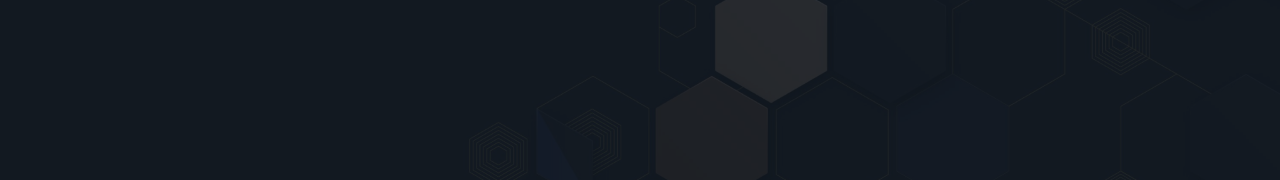
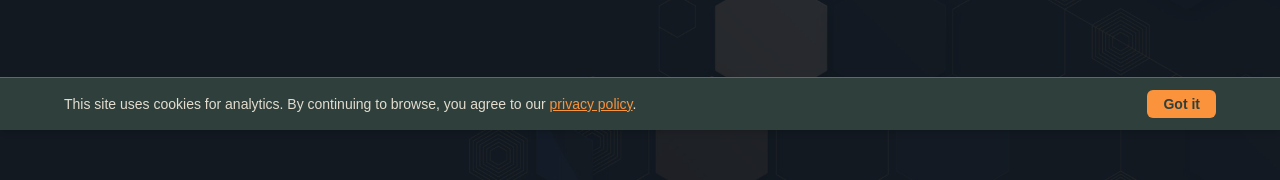
Before and after one commit to WHfeed/trump-feed-dashboard, a React (Vite) app: page / in a window 1280 px wide. Shown: the part 670-850 px from the top of the page. Built offline with nearby package versions, Linux system fonts and the light colour scheme; no server answers.

Commit message:
Add Privacy Policy page and full-width cookie consent banner

```diff
--- a/src/App.jsx
+++ b/src/App.jsx
@@ -5,6 +5,7 @@ import StatsBox from "./components/StatsBox";
 import RecapBox from "./components/RecapBox";
 import FilterBar from "./components/FilterBar";
 import Header from "./components/Header";
+import CookieBanner from "./components/CookieBanner";
 
 export default function App() {
   const [posts, setPosts] = useState([]);
@@ -204,6 +205,7 @@ export default function App() {
       <footer className="mt-16 text-center text-xs text-[#6FCF97]">
         🦅 Powered by <span className="font-semibold animate-breathe">EagleEye AI</span>
       </footer>
+      <CookieBanner />
     </main>
     </>
   );
--- /dev/null
+++ b/src/components/CookieBanner.jsx
@@ -0,0 +1,37 @@
+import React, { useState, useEffect } from "react";
+
+export default function CookieBanner() {
+  const [visible, setVisible] = useState(false);
+
+  useEffect(() => {
+    const consent = localStorage.getItem("cookieConsent");
+    if (!consent) {
+      setVisible(true);
+    }
+  }, []);
+
+  const handleAccept = () => {
+    localStorage.setItem("cookieConsent", "true");
+    setVisible(false);
+  };
+
+  return (
+    <div
+      className={`fixed bottom-0 left-0 w-full z-50 bg-[#2F403C] text-[#E3DCCF] px-4 py-3 text-sm shadow-md border-t border-orange-400/40 transition-transform duration-300
+        ${visible ? "translate-y-0" : "translate-y-full"}`}
+    >
+      <div className="max-w-6xl mx-auto flex flex-col sm:flex-row justify-between items-center gap-2">
+        <p className="text-center sm:text-left">
+          This site uses cookies for analytics. By continuing to browse, you agree to our{" "}
+          <a href="/privacy" className="underline text-orange-400 hover:text-orange-300">privacy policy</a>.
+        </p>
+        <button
+          onClick={handleAccept}
+          className="bg-orange-400 text-[#2F403C] px-4 py-1 rounded-md font-semibold hover:bg-orange-300 transition-all"
+        >
+          Got it
+        </button>
+      </div>
+    </div>
+  );
+}
--- /dev/null
+++ b/src/components/PrivacyPolicy.jsx
@@ -0,0 +1,40 @@
+import React from "react";
+
+export default function PrivacyPolicy() {
+  return (
+    <div className="max-w-3xl mx-auto px-6 py-12 text-[#E3DCCF] space-y-6">
+      <h1 className="text-2xl font-bold text-[#6FCF97]">Privacy Policy</h1>
+
+      <p>
+        White House Feed respects your privacy. We do not collect personally identifiable
+        information from our users.
+      </p>
+
+      <p>
+        We use Google Analytics to understand how people use the site — such as page views,
+        browser types, and traffic sources. This data is anonymous and helps us improve the
+        experience. Google Analytics may use cookies to perform this function.
+      </p>
+
+      <p>
+        You can opt out of Google Analytics using browser extensions like{' '}
+        <a
+          href="https://tools.google.com/dlpage/gaoptout"
+          target="_blank"
+          rel="noopener noreferrer"
+          className="underline text-moss-green"
+        >
+          Google's official opt-out tool
+        </a>
+        .
+      </p>
+
+      <p>
+        We do not sell, rent, or share your data. We may update this policy as we add new
+        features (like alerts or signups) in the future.
+      </p>
+
+      <p>Last updated: May 2025</p>
+    </div>
+  );
+}
```
